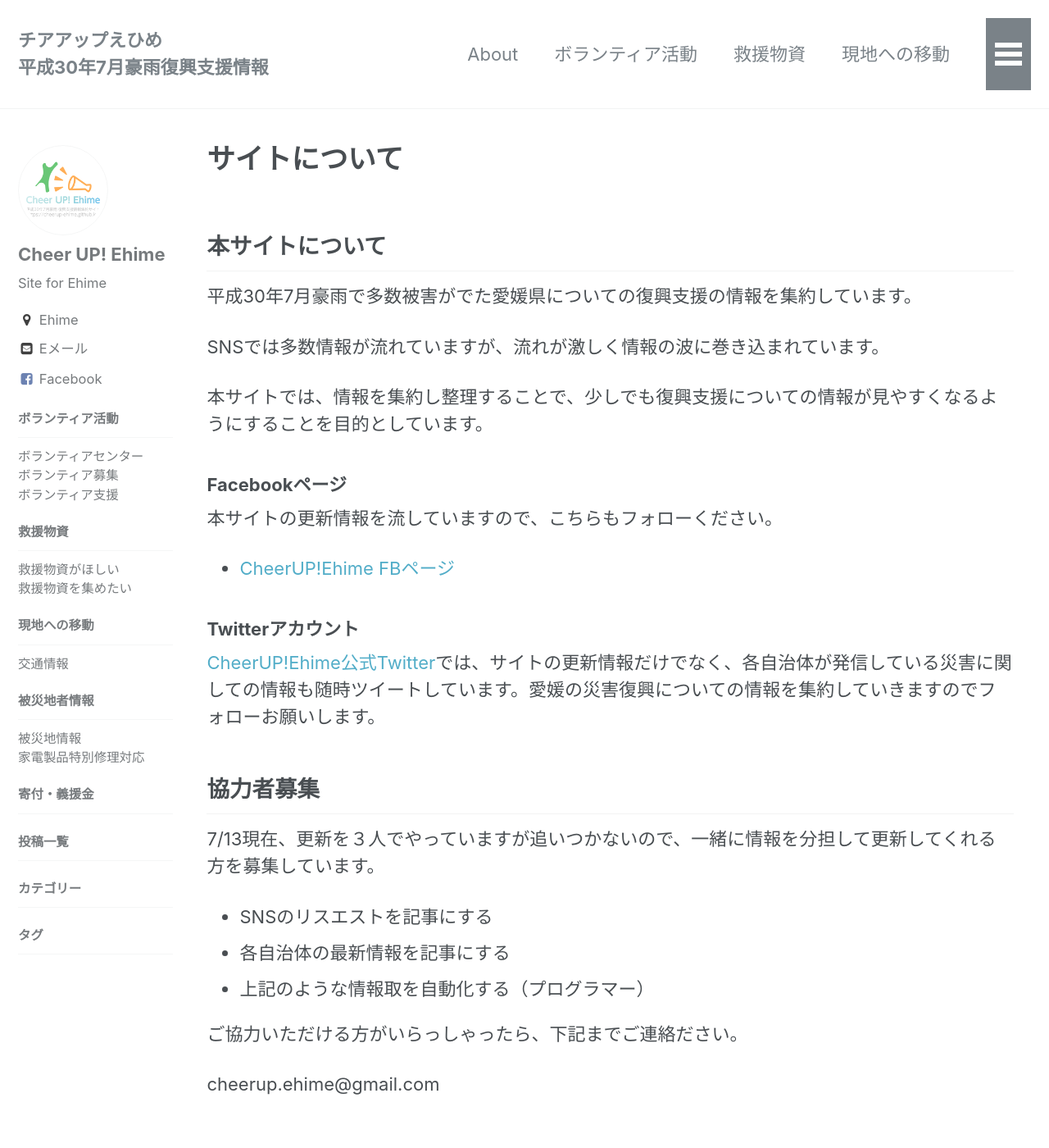
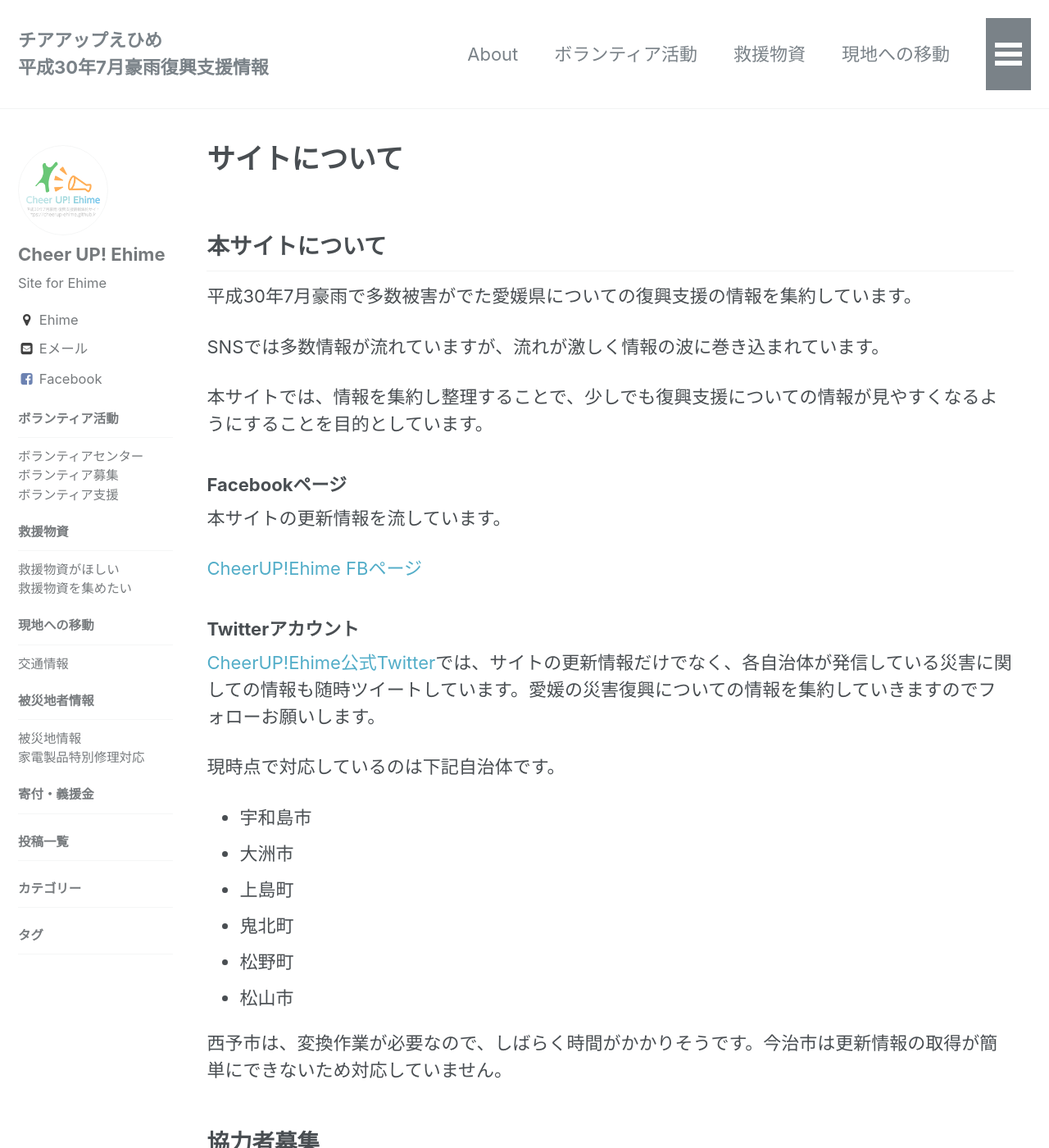
Before and after one commit to cheerup-ehime/cheerup-ehime.github.io, a Jekyll site: the page built from _pages/about.md, in a window 1280 px wide and 1400 px high. Shown: the whole window at 82% size. Built offline with Jekyll 4.4.1, drawn with Linux system fonts in a browser that asks for light colours.

Commit message:
対応自治体の情報追加

```diff
--- a/_pages/about.md
+++ b/_pages/about.md
@@ -12,13 +12,24 @@ SNSでは多数情報が流れていますが、流れが激しく情報の波
 
 ### Facebookページ
 
-本サイトの更新情報を流していますので、こちらもフォローください。
+本サイトの更新情報を流しています。
 
--  [CheerUP!Ehime FBページ](https://www.facebook.com/cheerup.ehime/?modal=admin_todo_tour)
+[CheerUP!Ehime FBページ](https://www.facebook.com/cheerup.ehime/?modal=admin_todo_tour)
 
 ### Twitterアカウント
 
 [CheerUP!Ehime公式Twitter](https://twitter.com/EhimeCheerup)では、サイトの更新情報だけでなく、各自治体が発信している災害に関しての情報も随時ツイートしています。愛媛の災害復興についての情報を集約していきますのでフォローお願いします。
+
+現時点で対応しているのは下記自治体です。
+
+- 宇和島市
+- 大洲市
+- 上島町
+- 鬼北町
+- 松野町
+- 松山市
+
+西予市は、変換作業が必要なので、しばらく時間がかかりそうです。今治市は更新情報の取得が簡単にできないため対応していません。
 
 ## 協力者募集
 
```
